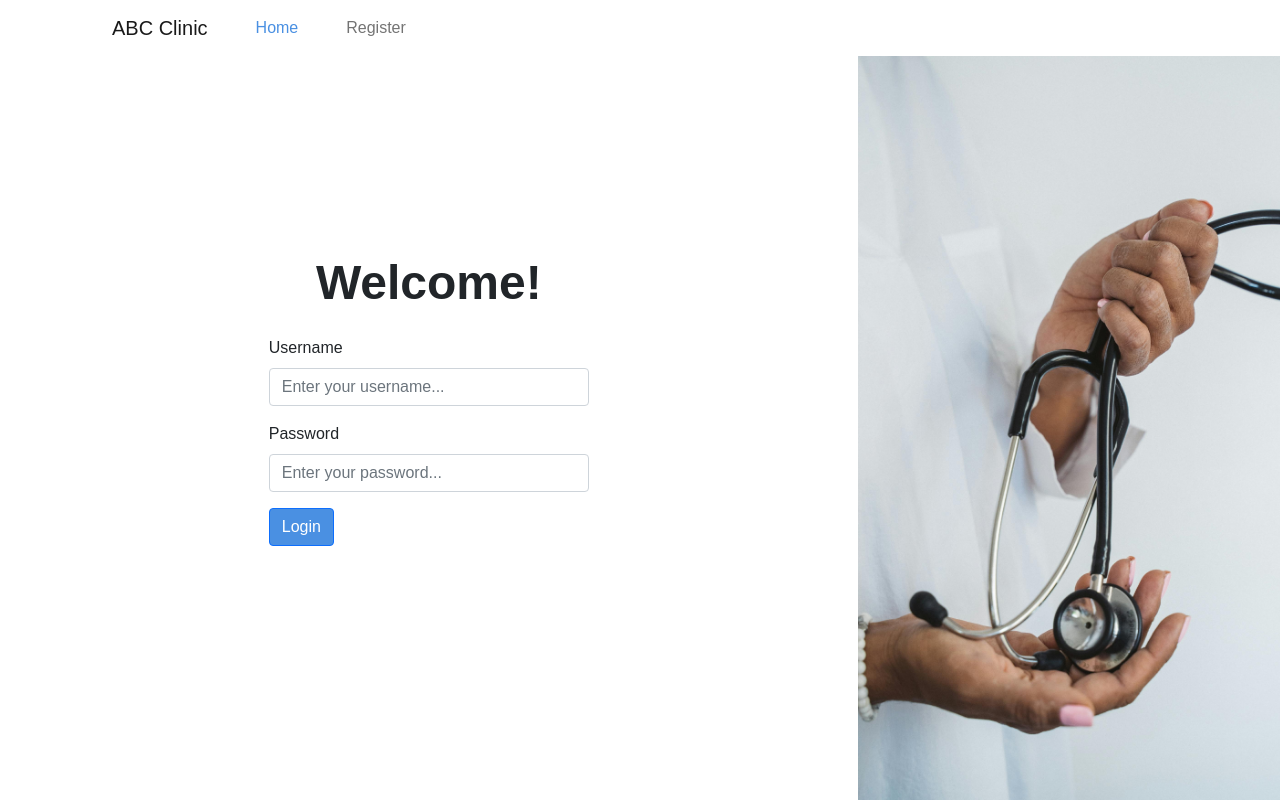
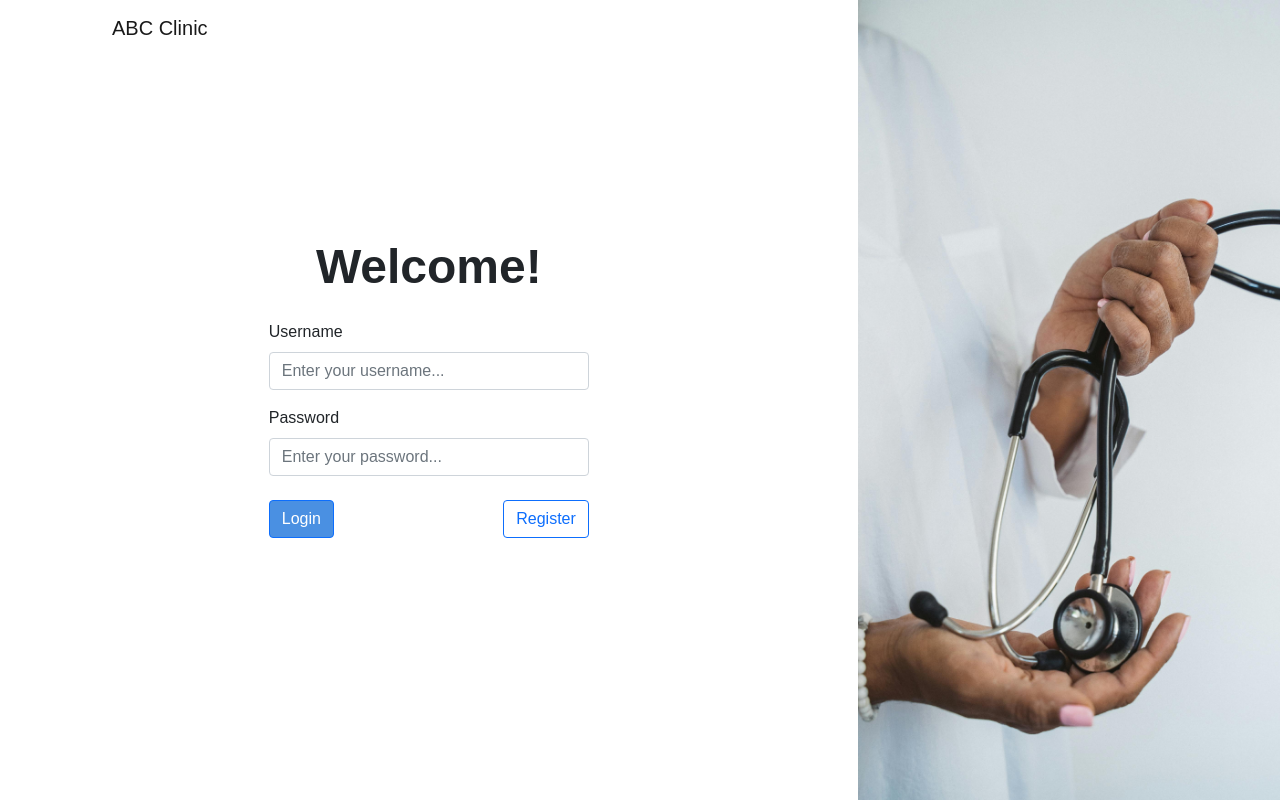
Before and after one commit to glenngx/INF2003-P2-Group15, a Flask app: page /login in a window 1280 px wide. Run offline with Flask 3, Linux system fonts and the light colour scheme.

Commit message:
edited navbar

```diff
--- a/static/css/login.css
+++ b/static/css/login.css
@@ -4,7 +4,11 @@ body {
 }
 
 .navbar {
-    background-color: var(--color-white) !important;
+    background-color: transparent !important;
+}
+
+.container-fluid{
+    margin-top: 0;
 }
 
 .container {
@@ -49,6 +53,15 @@ body {
     width: 320px;
 }
 
+.button-actions {
+    display: flex;
+    justify-content: space-between;
+    margin: 1.5rem 0 !important;
+}
+
+.button-login{text-align: left;}
+.button-register{text-align: right;}
+
 @media only screen and (max-width: 640px) {
     h1 {
         font-size: 40px;
--- a/templates/base.html
+++ b/templates/base.html
@@ -30,15 +30,20 @@
         <!-- Navbar links -->
         <div class="collapse navbar-collapse" id="navbarSupportedContent">
             <ul class="navbar-nav me-auto mb-2 mb-lg-0">
+
+                {% if request.path != '/login' and request.path != '/register' %}
                 <li class="nav-item">
-                    <a class="nav-link {% if request.path == url_for('staff_dashboard') or request.path == url_for('patient_dashboard') or request.path == '/login' %}active{% endif %}" href="{% if session['is_staff'] == 1 %}{{ url_for('staff_dashboard') }}{% else %}{{ url_for('patient_dashboard') }}{% endif %}">
+                    <a class="nav-link {% if request.path == url_for('staff_dashboard') or request.path == url_for('patient_dashboard') %}active{% endif %}" href="{% if session['is_staff'] == 1 %}{{ url_for('staff_dashboard') }}{% else %}{{ url_for('patient_dashboard') }}{% endif %}">
                         Home
                     </a>
                 </li>
+                {% endif %}
+
                 {% if not session['username'] %}
-                <li class="nav-item">
+                <!-- Uncomment the following block if 'Register' option is required -->
+                <!-- <li class="nav-item">
                     <a class="nav-link {% if request.path == '/register' %}active{% endif %}" href="/register">Register</a>
-                </li>
+                </li> -->
                 {% else %}
                 <li class="nav-item">
                     <a class="nav-link {% if request.path == '/update_account' %}active{% endif %}" href="/update_account">Update Account</a>
@@ -47,7 +52,9 @@
                     <a class="nav-link {% if request.path == '/logout' %}active{% endif %}" href="/logout">Logout</a>
                 </li>
                 {% endif %}
+
             </ul>
+
             <!-- Show username if logged in -->
             {% if session['username'] %}
             <span class="navbar-text">Logged in as: {{ session['username'] }}</span>
--- a/templates/login.html
+++ b/templates/login.html
@@ -35,20 +35,27 @@
                     Please enter your password.
                 </div>
             </div>
-            <button type="submit" class="btn btn-primary">Login</button>
+            <div class="mb-3 button-actions">
+                <div class="button-login">
+                    <button type="submit" class="btn btn-primary">Login</button>
+                </div>
+                <div class="button-register">
+                    <button type="button" class="btn btn-outline-primary" onclick="window.location.href='/register'">Register</button>
+                </div>
+            </div>
         </form>
     </div>
     <div class="column rightcol"></div>
 </div>
 
 <!-- Display Flash Messages for Invalid Credentials -->
-{% with messages = get_flashed_messages() %}
+<!-- {% with messages = get_flashed_messages() %}
     {% if messages %}
         <div id="flash-message" class="alert alert-{{ 'success' if category == 'success' else 'danger' }}">
             {{ messages[0] }}
         </div>
     {% endif %}
-{% endwith %}
+{% endwith %} -->
 
 <script>
 // JavaScript to enable Bootstrap validation styling
```
